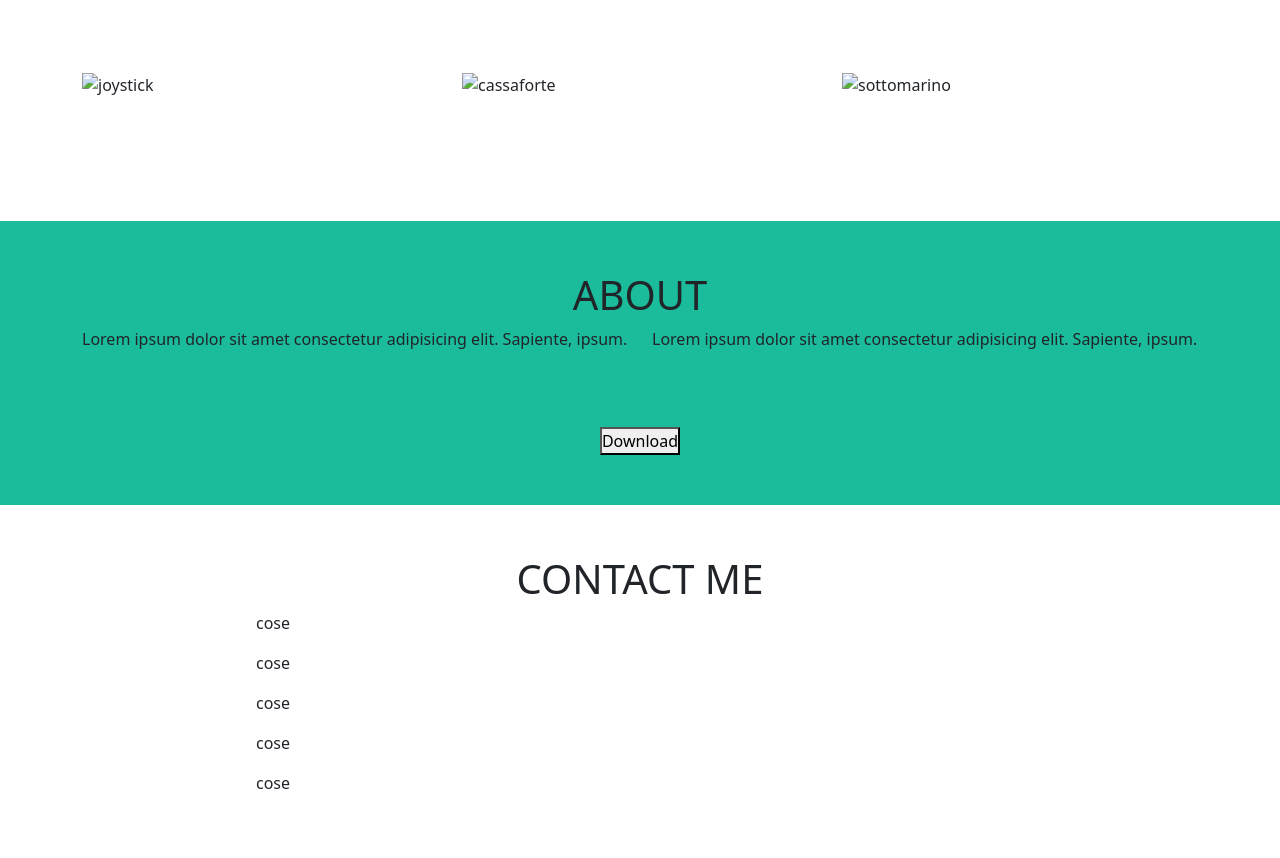
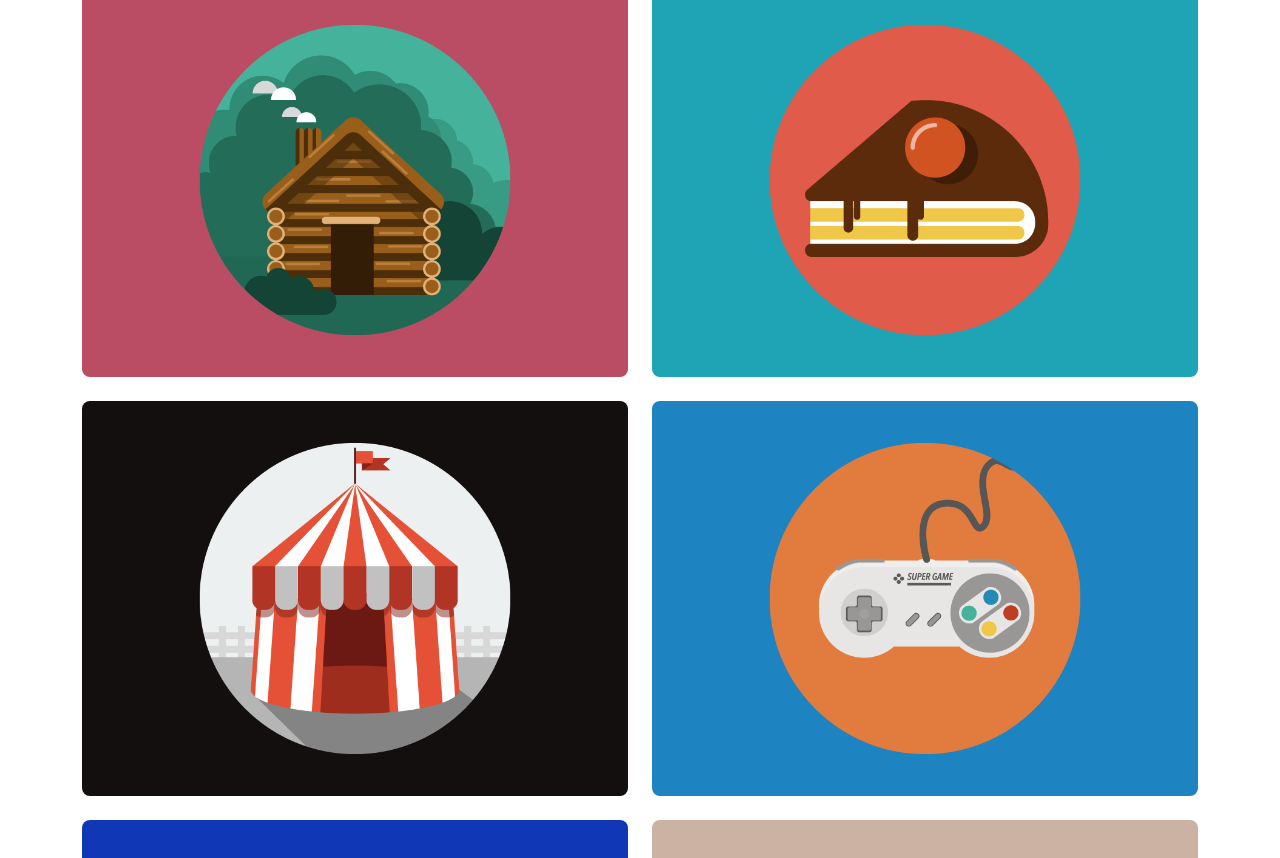
Before and after one commit to giancarlogiorgiocroce/html-css-bootstrap-freelancer, a plain HTML site: page index.html in a window 1280 px wide. Shown: the part 710-1568 px from the top of the page. Drawn offline with nearby package versions, Linux system fonts and the light colour scheme.

Commit message:
Section Portfolio completato con cafonata

```diff
--- a/css/style.css
+++ b/css/style.css
@@ -26,7 +26,7 @@ header{
 }
 
 .jumbo img{
-    width: 200px;
+    width: 250px;
 }
 
 .jumbo>*{
@@ -50,6 +50,11 @@ section{
 }
 
 /* SECTION PORTFOLIO */
+#portfolio img{
+    width: 400px;
+    padding: 12px;
+    border-radius: 20px;
+}
 
 /* SECTION ABOUT */
 
--- a/index.html
+++ b/index.html
@@ -53,32 +53,25 @@
         <h5 class="my-white-bold">graphic artist - web designer - illustrator</h5>
     </div>
 
+    <!-- E' una cafonata mettere la classe col direattamente ad un img?
+    Sembra funzionare tutto anche senza scrivere ogni volta il div.
+    Probabilmente è un orripilio semantico  -->
     <main class="debug">
-        <section id="portfolio" class="debug portfolio d-flex">
+
+        <section id="portfolio" class="debug d-flex">
             <h1>Portfolio</h1>
             <div class="debug container">
-                <div class="debug row">
-                    <div class="debug h100 col-xs-12 col-md-6 col-lg-4">
-                        <img src="#" alt="casa nel bosco">
-                    </div>
-                    <div class="debug h100 col-xs-12 col-md-6 col-lg-4">
-                        <img src="#" alt="dolce glassato">
-                    </div>
-                    <div class="debug h100 col-xs-12 col-md-6 col-lg-4">
-                        <img src="#" alt="tendone circo">
-                    </div>
-                    <div class="debug h100 col-xs-12 col-md-6 col-lg-4">
-                        <img src="#" alt="joystick">
-                    </div>
-                    <div class="debug h100 col-xs-12 col-md-6 col-lg-4">
-                        <img src="#" alt="cassaforte">
-                    </div>
-                    <div class="debug h100 col-xs-12 col-md-6 col-lg-4">
-                        <img src="#" alt="sottomarino">
-                    </div>
+                <div class="debug row d-flex justify-content-center">
+                    <img class="col" src="img/cabin.png" alt="casa nel bosco">
+                    <img class="col" src="img/cake.png" alt="dolce glassato">
+                    <img class="col" src="img/circus.png" alt="tendone circo">
+                    <img class="col" src="img/game.png" alt="joystick">
+                    <img class="col" src="img/safe.png" alt="cassaforte">
+                    <img class="col" src="img/submarine.png" alt="sottomarino">
                 </div>
             </div>
         </section>
+
         <section id="about" class="debug about bg-green d-flex">
             <h1>about</h1>
             <div class="debug container">
@@ -95,6 +88,7 @@
                 Download
             </button>
         </section>
+
         <section id="contact" class="debug contact-me d-flex">
             <h1>contact me</h1>
             <div class="form">
```
